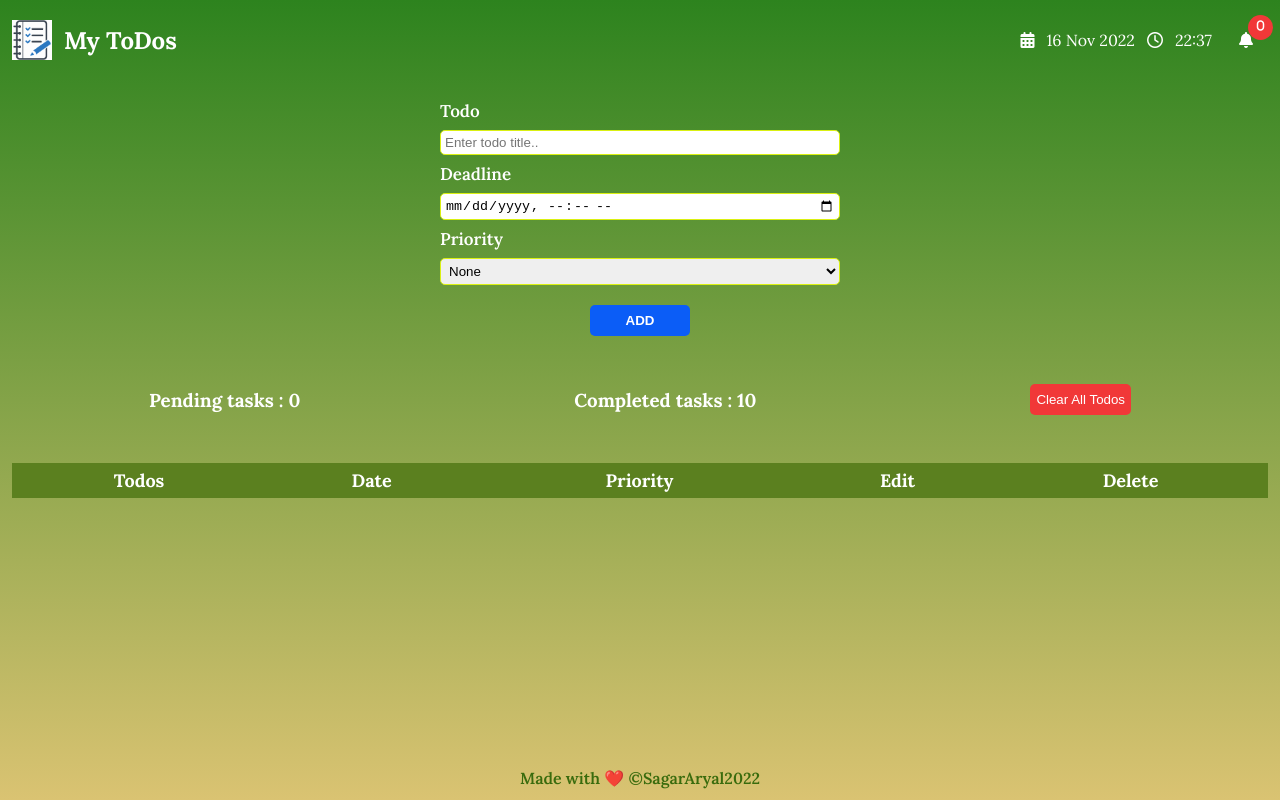
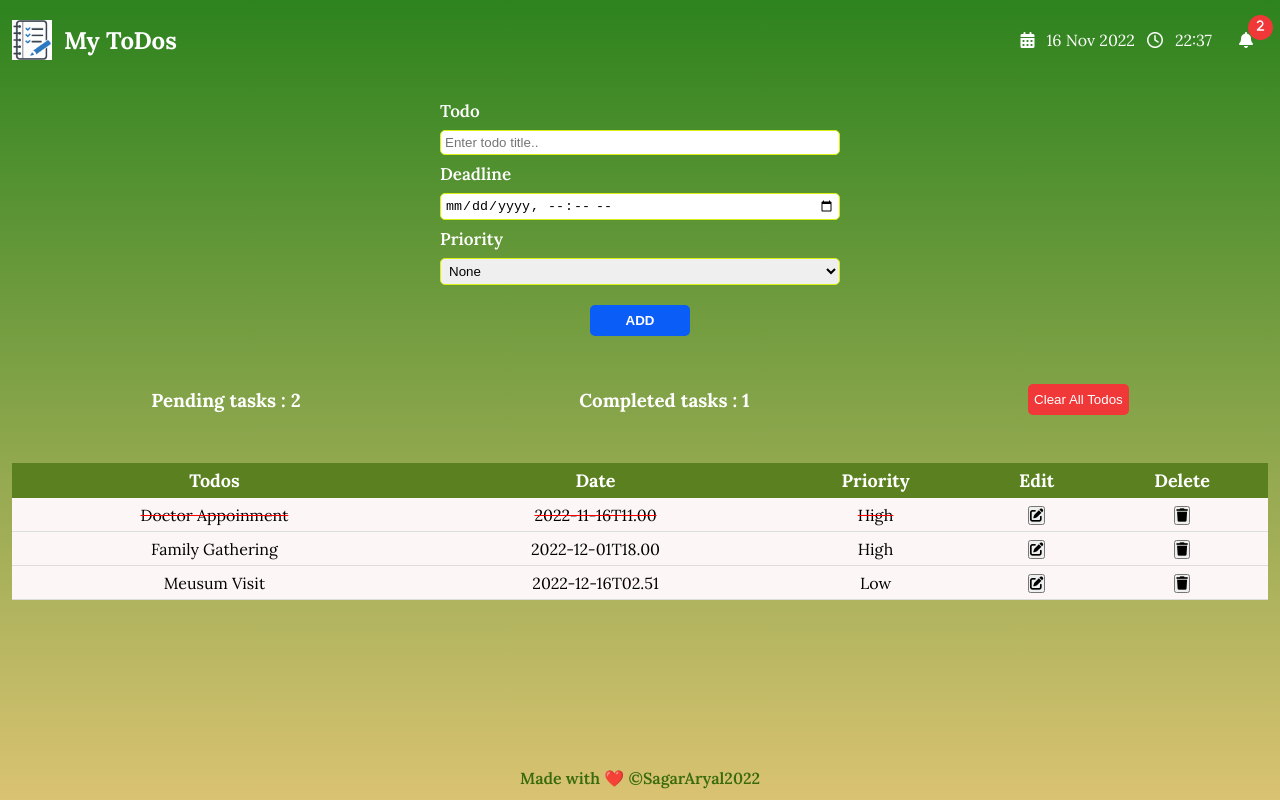
Before and after one commit to sagar-aryal/todos, a React (Create React App) app: page / in a window 1280 px wide. Built offline with nearby package versions, Linux system fonts and the light colour scheme.

Commit message:
Fully function todos without the use of state management tool

```diff
--- a/src/components/Header.jsx
+++ b/src/components/Header.jsx
@@ -2,7 +2,7 @@ import { useState, useEffect } from "react";
 
 import logo from "../assets/logo.png";
 
-const Header = ({ todos }) => {
+const Header = ({ todos, pendingTasks }) => {
   const [date, setDate] = useState(new Date());
 
   useEffect(() => {
@@ -37,7 +37,7 @@ const Header = ({ todos }) => {
         </div>
         <div className="notification-btn">
           <i className="fa-solid fa-bell">
-            <span>{todos.length}</span>
+            <span>{pendingTasks.length}</span>
           </i>
         </div>
       </div>
--- a/src/components/Overview.jsx
+++ b/src/components/Overview.jsx
@@ -1,11 +1,11 @@
-const Overview = ({ handleClearTodos }) => {
+const Overview = ({ handleClearTodos, pendingTasks, completedTasks }) => {
   return (
     <div className="overview">
       <h3>
-        Pending tasks : <span> 0</span>
+        Pending tasks : <span> {pendingTasks.length}</span>
       </h3>
       <h3>
-        Completed tasks :<span> 10</span>
+        Completed tasks :<span> {completedTasks.length}</span>
       </h3>
       <button onClick={handleClearTodos}>Clear All Todos</button>
     </div>
--- a/src/components/Table.jsx
+++ b/src/components/Table.jsx
@@ -1,4 +1,5 @@
 const Table = ({ todos, handleComplete }) => {
+  console.log(todos);
   const strikethrough = (index) => {
     handleComplete(index);
   };
@@ -20,7 +21,7 @@ const Table = ({ todos, handleComplete }) => {
             key={index}
             onClick={() => strikethrough(index)}
             style={
-              todos.completed
+              data.completed
                 ? { cursor: "pointer", textDecoration: "red line-through" }
                 : { cursor: "pointer" }
             }
--- a/src/components/Todos.jsx
+++ b/src/components/Todos.jsx
@@ -6,13 +6,34 @@ import Table from "./Table";
 import Footer from "./Footer";
 import Overview from "./Overview";
 
+const initTodos = [
+  {
+    todo: "Doctor Appoinment",
+    datetime: "2022-11-16T11.00",
+    priority: "High",
+    completed: true,
+  },
+  {
+    todo: "Family Gathering",
+    datetime: "2022-12-01T18.00",
+    priority: "High",
+    completed: false,
+  },
+  {
+    todo: "Meusum Visit",
+    datetime: "2022-12-16T02.51",
+    priority: "Low",
+    completed: false,
+  },
+];
+
 const Todos = () => {
   const [values, setvalues] = useState({
     todo: "",
     datetime: "",
     priority: "",
   });
-  const [todos, setTodos] = useState([]);
+  const [todos, setTodos] = useState(initTodos);
 
   const handleChange = (event) => {
     const name = event.target.name;
@@ -22,7 +43,7 @@ const Todos = () => {
 
   const handleSubmit = (event) => {
     event.preventDefault();
-    setTodos((preValues) => [...preValues, { ...values, completed: false }]);
+    setTodos((preValue) => [...preValue, { ...values, completed: false }]);
     setvalues({
       todo: "",
       datetime: "",
@@ -39,23 +60,35 @@ const Todos = () => {
         return todo;
       }
     });
-    setTodos((_) => [...todos, newTodos]);
+    setTodos((_) => newTodos);
   };
 
   const handleClearTodos = () => {
     setTodos((_) => []);
   };
 
+  const pendingTasks = todos
+    .filter((todo) => todo.completed === false)
+    .map((tasks) => tasks);
+
+  const completedTasks = todos
+    .filter((todo) => todo.completed !== false)
+    .map((tasks) => tasks);
+
   return (
     <>
-      <Header todos={todos} />
+      <Header todos={todos} pendingTasks={pendingTasks} />
       <div className="container">
         <AddTodos
           values={values}
           handleChange={handleChange}
           handleSubmit={handleSubmit}
         />
-        <Overview handleClearTodos={handleClearTodos} />
+        <Overview
+          handleClearTodos={handleClearTodos}
+          pendingTasks={pendingTasks}
+          completedTasks={completedTasks}
+        />
         <Table todos={todos} handleComplete={handleComplete} />
       </div>
       <Footer />
```
